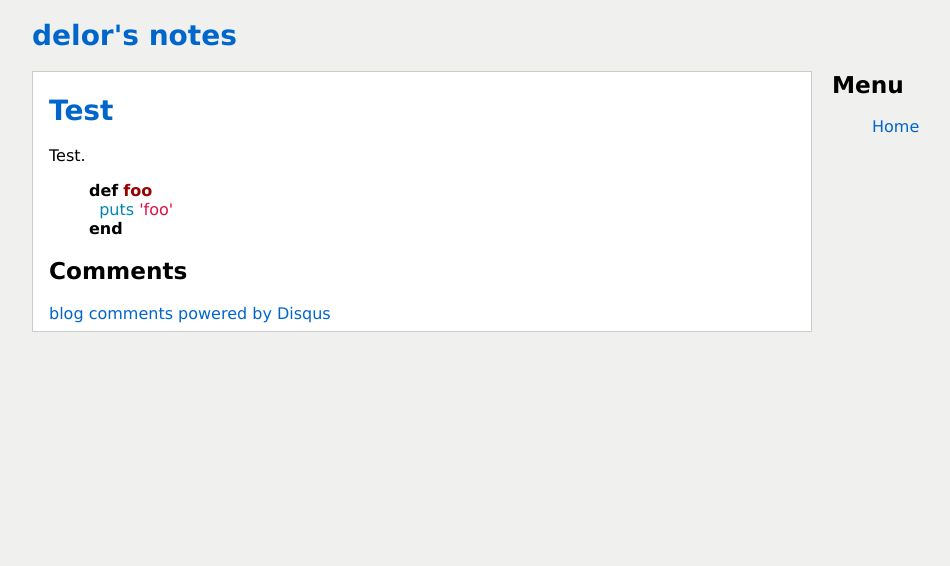
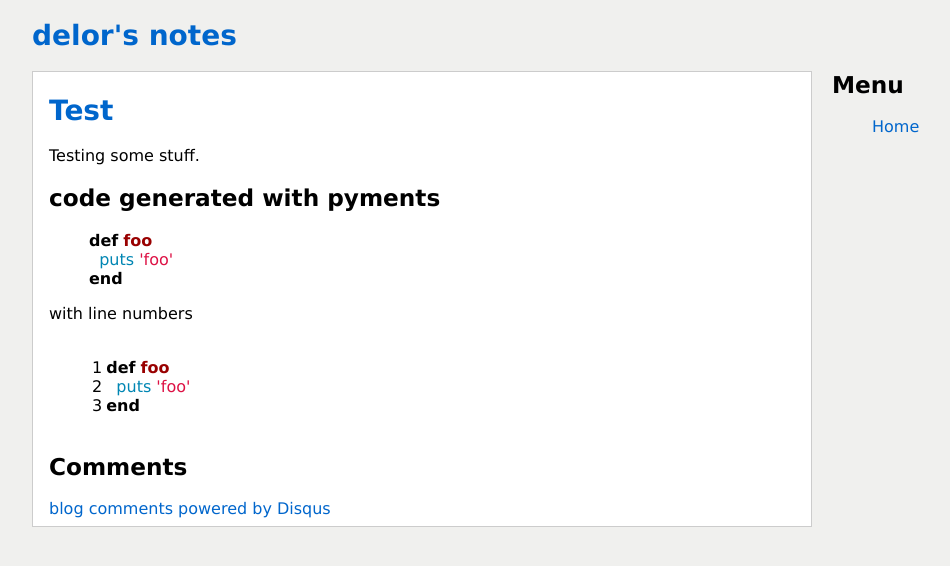
Before and after one commit to delor/delor.github.com, a Jekyll site: the page built from _posts/2010-01-17-test.markdown, in a window 1280 px wide. Shown: the top 566 px of the page, without its empty margins (138-1088 px from the left). Built offline with Jekyll 4.4.1, drawn with Linux system fonts in a browser that asks for light colours; comment, search, counter and statistics services are not loaded.

Commit message:
some restructuring

```diff
--- a/_posts/2010-01-17-test.markdown
+++ b/_posts/2010-01-17-test.markdown
@@ -3,10 +3,21 @@ layout: post
 title: Test
 ---
 # [{{ page.title }}]({{ page.url }} "{{ page.title }}") #
-Test.
+
+Testing some stuff.
+
+## code generated with pyments ##
 
 {% highlight ruby %}
 def foo
   puts 'foo'
 end
 {% endhighlight %}
+
+with line numbers
+
+{% highlight ruby linenos %}
+def foo
+  puts 'foo'
+end
+{% endhighlight %}
```
